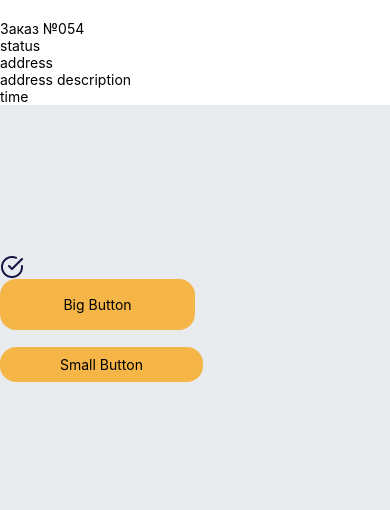
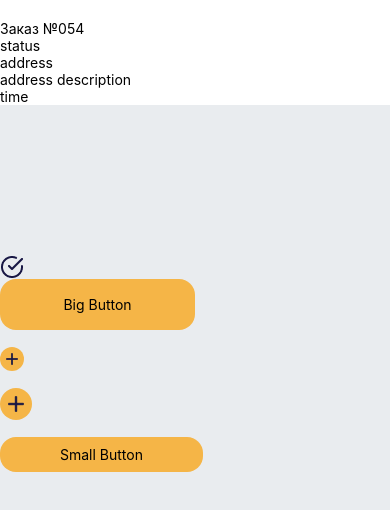
Before and after one commit to akakayka/Mobile-app, a React Native app in the folder client/: screen / in a window 390 px wide. Shown: the top 510 px of the page. Built offline with nearby package versions, Linux system fonts and the light colour scheme.

Commit message:
ui
buttons

```diff
--- a/client/App.js
+++ b/client/App.js
@@ -1,8 +1,13 @@
 import { StatusBar } from 'expo-status-bar';
-import {Image, StyleSheet, Text, View} from 'react-native';
+import { Image, StyleSheet, Text, View} from 'react-native';
 import { icons, appTheme }  from "./constants"
 import {BigButton} from "./src/ui/BigButton";
 import {SmallButton} from "./src/ui/SmallButton";
+import {SmallRoundButton} from "./src/ui/SmallRoundButton";
+import {BigRoundButton} from "./src/ui/BigRoundButton";
+import {Checkbox} from "./src/ui/Checkbox";
+import {COLORS} from "./constants/theme";
+import {Toggle} from "./src/ui/Toggle";
 
 const buttonProps = {
     title: 'text',
@@ -29,13 +34,17 @@ export default function App() {
             }}
         />
       </View>
-        <BigButton props={buttonProps}>
-
-        </BigButton>
+        <BigButton />
         <Text>  </Text>
-        <SmallButton props={buttonProps}>
-
-        </SmallButton>
+        <SmallRoundButton />
+        <Text>  </Text>
+        <BigRoundButton />
+        <Text>  </Text>
+        <SmallButton />
+        <Text>  </Text>
+        <Checkbox></Checkbox>
+        <Text>  </Text>
+        {/*<Toggle></Toggle>*/}
     </View>
   );
 }
--- a/client/constants/icons.js
+++ b/client/constants/icons.js
@@ -19,8 +19,10 @@ export const time = require("../assets/icons/time.png");
 export const warning = require("../assets/icons/warning.png");
 export const back = require("../assets/icons/back.png")
 export const dropdown = require("../assets/icons/dropdown.png")
+export const checkbox = require("../assets/icons/checkbox.png")
 
 export default {
+    checkbox,
     dropdown,
     back,
     arrow,
--- /dev/null
+++ b/client/src/ui/BigRoundButton.js
@@ -0,0 +1,39 @@
+import React from 'react'
+import {Image, StyleSheet, Text, TouchableHighlight, View} from "react-native";
+import {COLORS, SIZES} from "../../constants/theme";
+import {icons} from "../../constants";
+
+const styles = StyleSheet.create({
+    container: {
+        flexDirection: "row",
+    },
+    button: {
+        borderRadius: 64,
+        backgroundColor: COLORS.primary,
+        height: 32,
+        width: 32,
+        alignItems: "center",
+        justifyContent: "center",
+    },
+    img: {
+        height: 16,
+        width: 16,
+    }
+})
+
+export const BigRoundButton = (props) => {
+    return (
+        <View>
+            <TouchableHighlight onPress={() => ('text')}>
+                <View style={styles.button}>
+                    <View style={styles.container}>
+                        <Image
+                            source={icons.plus}
+                            style={styles.img}
+                        />
+                    </View>
+                </View>
+            </TouchableHighlight>
+        </View>
+    )
+}
--- a/client/src/ui/Checkbox.js
+++ b/client/src/ui/Checkbox.js
@@ -1,16 +1,42 @@
-import React from 'react'
-import {StyleSheet, Text, View} from "react-native";
+import React, {useState} from 'react'
+import {Image, StyleSheet, Text, View} from "react-native";
+import BouncyCheckbox from "react-native-bouncy-checkbox";
+import {COLORS} from "../../constants/theme";
+import {icons} from "../../constants";
+import {checkbox} from "../../constants/icons";
 
 const styles = StyleSheet.create({
     container: {
-
+        flex: 1,
+        alignItems: 'center',
+        justifyContent: 'center',
     },
-})
+    checkboxContainer: {
+        flexDirection: 'row',
+        marginBottom: 20,
+    },
+    checkbox: {
+        alignSelf: 'center',
+    },
+    label: {
+        margin: 8,
+    },
+});
 
 export const Checkbox = () => {
+    const [isSelected, setSelection] = useState(false);
+
     return (
-        <View>
-
+        <View style={styles.container}>
+            <BouncyCheckbox
+                size={28}
+                fillColor={COLORS.primary}
+                text="Checkbox"
+                textStyle={{textDecorationLine: "none", fontSize: 16, lineHeight: 20}}
+                iconStyle={{ borderRadius: 5, borderColor: COLORS.primary }}
+                innerIconStyle={{ borderRadius: 5, borderColor: COLORS.primary }}
+                onPress={(isChecked) => {}}
+            />
         </View>
-    )
+    );
 }
--- /dev/null
+++ b/client/src/ui/SmallRoundButton.js
@@ -0,0 +1,39 @@
+import React from 'react'
+import {Image, StyleSheet, Text, TouchableHighlight, View} from "react-native";
+import {COLORS, SIZES} from "../../constants/theme";
+import {icons} from "../../constants";
+
+const styles = StyleSheet.create({
+    container: {
+        flexDirection: "row",
+    },
+    button: {
+        borderRadius: 64,
+        backgroundColor: COLORS.primary,
+        height: 24,
+        width: 24,
+        alignItems: "center",
+        justifyContent: "center",
+    },
+    img: {
+        height: 12,
+        width: 12,
+    }
+})
+
+export const SmallRoundButton = (props) => {
+    return (
+        <View>
+            <TouchableHighlight onPress={() => ('text')}>
+                <View style={styles.button}>
+                    <View style={styles.container}>
+                        <Image
+                            source={icons.plus}
+                            style={styles.img}
+                        />
+                    </View>
+                </View>
+            </TouchableHighlight>
+        </View>
+    )
+}
--- /dev/null
+++ b/client/src/ui/Toggle.js
@@ -0,0 +1,29 @@
+import React, {useState} from 'react'
+import {Image, StyleSheet, Text, View} from "react-native";
+import {COLORS} from "../../constants/theme";
+import {icons} from "../../constants";
+
+const styles = StyleSheet.create({
+    container: {
+        flex: 1,
+        alignItems: 'center',
+        justifyContent: 'center',
+    },
+    checkboxContainer: {
+        flexDirection: 'row',
+        marginBottom: 20,
+    },
+    checkbox: {
+        alignSelf: 'center',
+    },
+    label: {
+        margin: 8,
+    },
+});
+
+export const Toggle = () => {
+    return (
+        <View style={styles.container}>
+        </View>
+    );
+}
```
Also changed, not shown: client/package.json (+5 -3 lines), client/assets/icons/checkbox.png (added), 1 other file (tests, documents, lock files or other folders).
